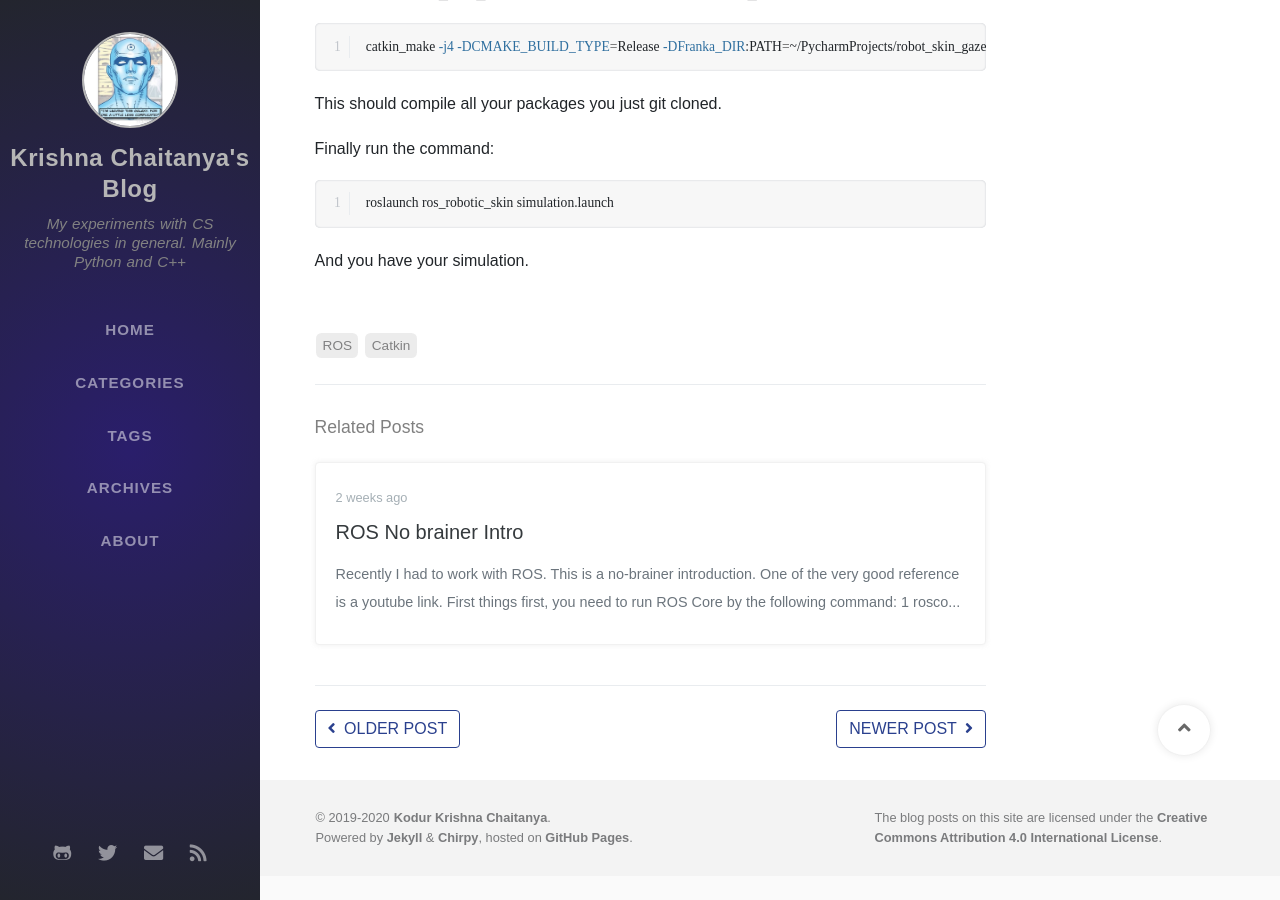
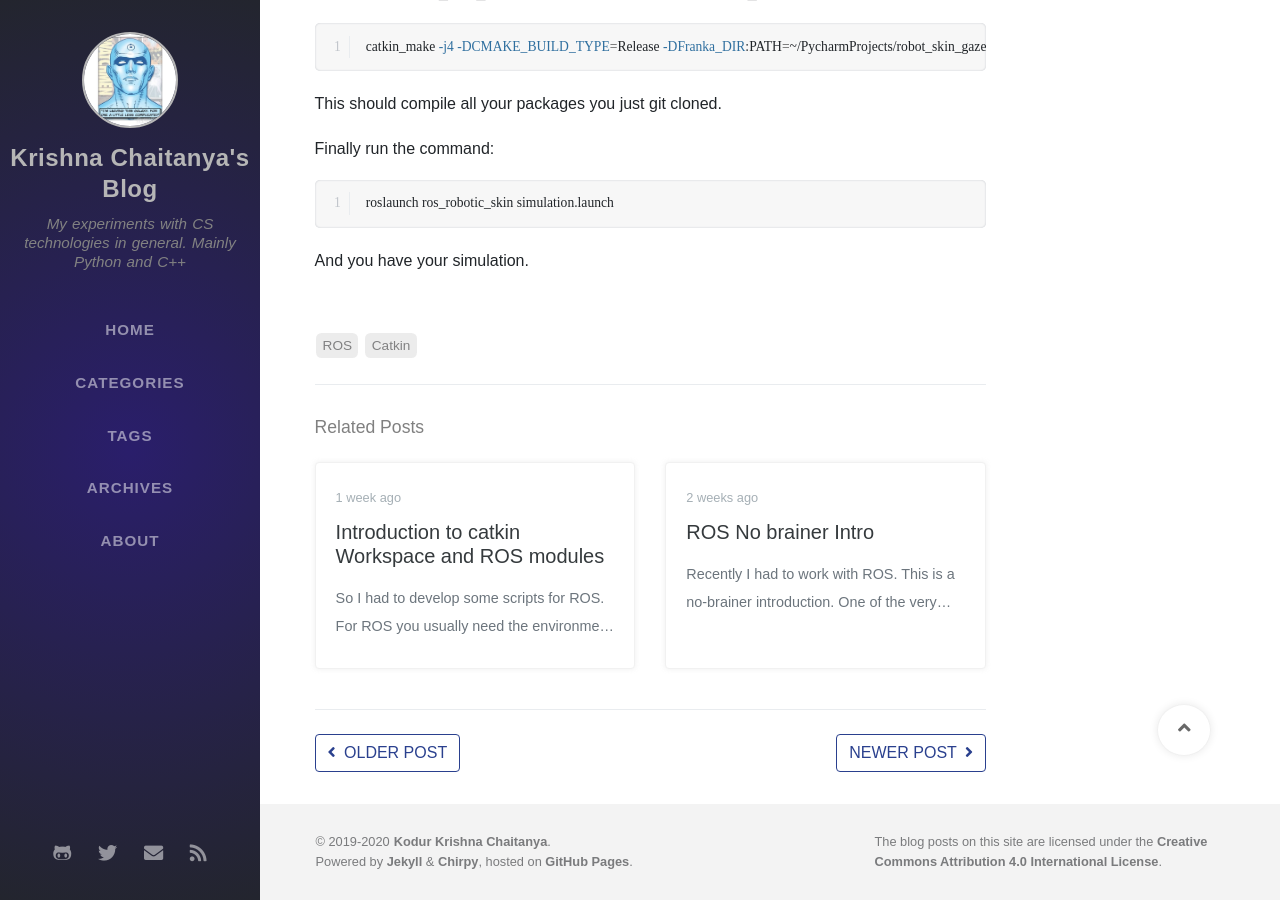
Before and after one commit to krishnachaitanya9/krishnachaitanya9.github.io, a Jekyll site: the page built from _posts/2020-01-25-intro_to_catkin_ros.md, in a window 1280 px wide and 900 px high, scrolled down 2710 px. Built offline with Jekyll 4.4.1, drawn with Linux system fonts in a browser that asks for light colours; nearby versions of some CDN libraries; some web fonts are replaced; some of the changed lines change nothing that is shown; some of the changed text lies outside the part shown.

Commit message:
Blog Content

````diff
--- a/_posts/2020-01-25-intro_to_catkin_ros.md
+++ b/_posts/2020-01-25-intro_to_catkin_ros.md
@@ -1,6 +1,6 @@
 ---
 title: "Introduction to catkin Workspace and ROS modules"
-date: 2020-01-12 00:26:00 +0800
+date: 2020-01-25 00:26:00 +0800
 categories: [ROS, Catkin]
 tags: [ROS, Catkin]
 ---
--- /dev/null
+++ b/_posts/2020-01-26-debugging_ROS_python_scripts.md
@@ -0,0 +1,55 @@
+---
+title: "Introduction to catkin Workspace and ROS modules"
+date: 2020-01-26 00:26:00 +0800
+categories: [ROS, Catkin]
+tags: [ROS, Catkin]
+---
+
+So I had to develop some scripts for ROS. For ROS you usually need the environment variables pretty badly, and it's always usually relies on system interpreter. In my case it was ROS melodic and it was dependent on Python2.7. By the time of writing this blog, Python2.7 was deprecated, but still we were using it for ROS melodic. It's too bad that they only give support for Ubuntu LTS versions. Anyways. I couldn't use my favourite PyCharm so one many other's insistance I had to try VSCode. You won't get everything out of the box, but you have to configure everything. So let's try configuring it.
+
+### Font
+
+Go to File->Preferences->Settings, scroll down to find "Editor: Font Family". and put 'Fira Code Retina', font size: 17, and enable font ligatures. The setting.json should look something like this:
+
+```. json
+{
+    "editor.fontFamily": "'Fira Code Retina'",
+    "editor.fontLigatures": true,
+    "editor.fontSize": 17
+}
+```
+
+Now File -> Preferences -> Color Theme and Install Noctis Sereno. I like it. Maybe you will too. You can install any theme you like anyways.
+
+Finally it will install all linters itself. You need to enable this in your settings.json like this:
+
+The catch here, as Visual Studio operates from the terminal where you opened, you can activate the catkin workspace before and open the visual studio by pressing:
+
+```bash
+code .
+```
+
+So all the environment variables which are needed to communicate are already there active in VS Code. After linting your code, you are really good to go. Place the breakpoint anywhere and start debugging.
+
+For debugging the python code, you really can't use rosrun and use VSCode to debug. If you use rosrun, you can't debug. So the way is
+
+- Activate the catkin environment
+- Run the python file as is. It should work for normal run as well as debug
+
+To quote the Mandalorian Series - "That's the way"
+
+ This feature ain't available in PyCharm because it changes a lot of environment variables when running the python code. This is the only one downside of PyCharm else it's a greatest piece of software I have ever known.
+
+My final VS Code settings file looks something like this:
+
+```json
+{
+    "editor.fontFamily": "'Fira Code Retina'",
+    "editor.fontLigatures": true,
+    "editor.fontSize": 17,
+    "workbench.colorTheme": "Noctis Sereno",
+    "python.linting.pylintEnabled": true
+}
+```
+
+I will keep editing this to keep it updated here.
````
